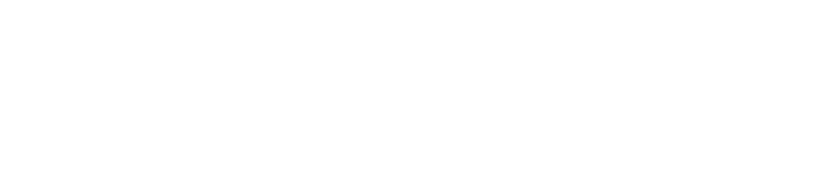
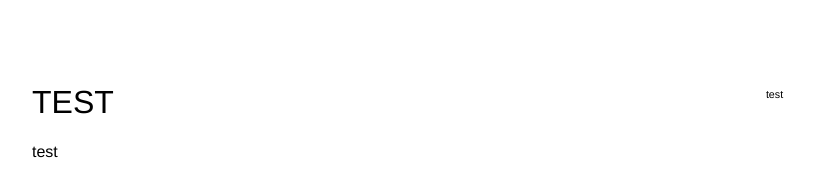
Before and after one commit to HashtagProDuckTiv/Project, a plain HTML site: page site/index.html in a window 1280 px wide. Shown: the whole page, without its empty margins (31-844 px from the left). Drawn offline with nearby package versions, Linux system fonts and the light colour scheme.

Commit message:
Fonts Added, Color Scheme Determined
The fonts may change based on consultation with my partner. As of now,
the color scheme has been determined. Further CSS work will be based on
the structure of the website we determine we'd like.

```diff
--- /dev/null
+++ b/site/css/main.css
@@ -0,0 +1,22 @@
+@import url("font-awesome.min.css");
+@import url("http://fonts.googleapis.com/css?family=Arimo:400,400italic,700");
+
+/*
+ ==============================DESIGN=======================================
+ *Font - Arimo, Sans-serif accross the board
+ ==============================COLOR=========================================
+ *Color Scheme
+ ** c9c9c9
+ ** e3e3e3
+ ** 9ad3de
+ ** 89bdd3
+
+ */
+
+/*Fonts*/
+p, h1, h2, h3, h4, h5, h6 {
+  font-family: 'Arimo', sans-serif;;
+  font-weight: 400;
+}
+
+/*Navigation*/
--- a/site/index.html
+++ b/site/index.html
@@ -3,16 +3,19 @@
   <head>
     <title>ProDuckTiv</title>
     <link rel="stylesheet" href="css/fluidgrid.css" />
+    <link rel="stylesheet" href="css/main.css" />
   </head>
 
   <body>
 
     <div class="row">
       <div class="column col-9u">
-        <p></p>
+        <h1>TEST</h1>
+        <p>test</p>
       </div>
       <div class="column col-3u">
         <p></p>
+        <h6>test</h6>
     </div>
 
   </body>
```
